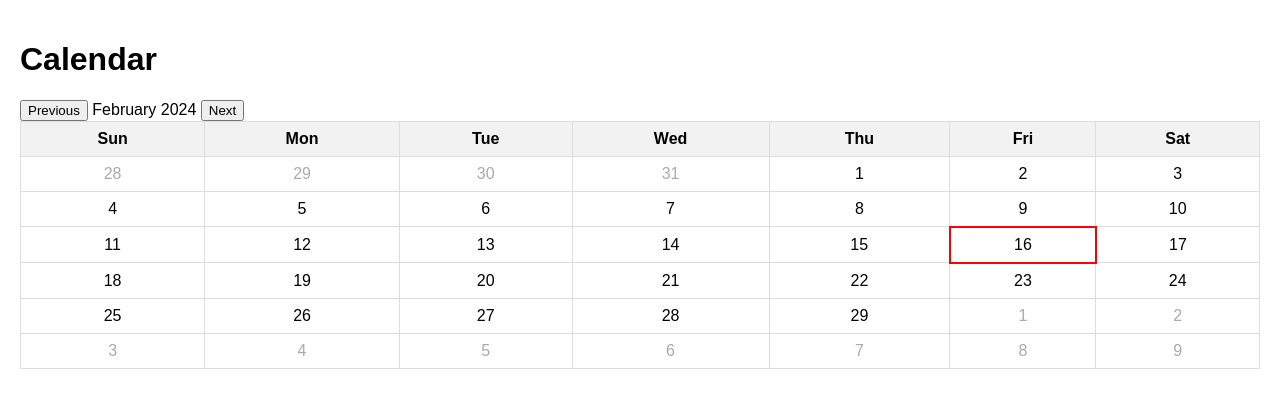
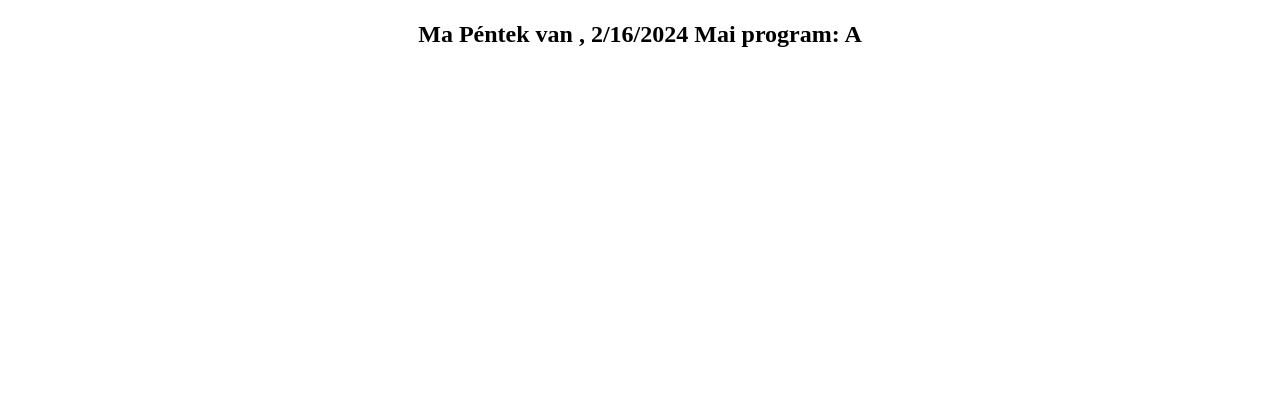
Before and after one commit to AronXxX/workoutplanner, a plain HTML site: page calendar.html in a window 1280 px wide. Drawn offline with Linux system fonts and the light colour scheme.

Commit message:
Update calendar.html

```diff
--- a/calendar.html
+++ b/calendar.html
@@ -3,133 +3,41 @@
 <head>
 <meta charset="UTF-8">
 <meta name="viewport" content="width=device-width, initial-scale=1.0">
-  <title>Calendar</title>
+<title>Display Date and Day</title>
 <style>
   body {
-      font-family: Arial, sans-serif;
-      margin: 0;
-      padding: 20px;
-    }
-    table {
-      width: 100%;
-      border-collapse: collapse;
-    }
-    th, td {
-      border: 1px solid #dddddd;
+    font-size: 24px; /* Adjust the font size as needed */
+    font-weight: 900;
     text-align: center;
-      padding: 8px;
-      position: relative;
-    }
-    th {
-      background-color: #f2f2f2;
-    }
-    .today {
-      border: 2px solid red;
-    }
-    .selected {
-      background-color: #99ff99; /* Change this to the color you prefer for selected days */
-    }
-    .inactive {
-      color: #aaaaaa; /* Adjust this color for inactive days if needed */
+    padding-top: 1%;
   }
 </style>
-</head>
-<body>
-  <h1>Calendar</h1>
-  <div>
-    <button onclick="previousMonth()">Previous</button>
-    <span id="currentMonth"></span>
-    <button onclick="nextMonth()">Next</button>
-  </div>
-  <table>
-    <thead>
-      <tr>
-        <th>Sun</th>
-        <th>Mon</th>
-        <th>Tue</th>
-        <th>Wed</th>
-        <th>Thu</th>
-        <th>Fri</th>
-        <th>Sat</th>
-      </tr>
-    </thead>
-    <tbody id="calendar-body">
-      <!-- Calendar dates will be populated here -->
-    </tbody>
-  </table>
+<script>
+  function displayDateAndText() {
+    // Get current date
+    var currentDate = new Date();
+    var dayOfWeek = currentDate.getDay(); // 0 (Sunday) through 6 (Saturday)
+    var daysOfWeekText = ['Vasárnap', 'Hétfő', 'Kedd', 'Szerda', 'Csütörök', 'Péntek', 'Szombat'];
+    var currentDay = daysOfWeekText[dayOfWeek];
+    var textToShow = '';
 
-  <script>
-    let currentYear, currentMonth;
-
-    function generateCalendar(year, month) {
-        const daysInMonth = new Date(year, month + 1, 0).getDate();
-        const firstDayIndex = new Date(year, month, 1).getDay();
-        const lastDayIndex = new Date(year, month, daysInMonth).getDay();
-        const prevMonthDays = new Date(year, month, 0).getDate();
-
-        const calendarBody = document.getElementById('calendar-body');
-        calendarBody.innerHTML = '';
-
-        let date = 1;
-        for (let i = 0; i < 6; i++) {
-            const row = document.createElement('tr');
-            for (let j = 0; j < 7; j++) {
-                const cell = document.createElement('td');
-                if (i === 0 && j < firstDayIndex) {
-                    cell.textContent = prevMonthDays - firstDayIndex + j + 1;
-                    cell.classList.add('inactive');
-                } else if (date > daysInMonth) {
-                    cell.textContent = date - daysInMonth;
-                    cell.classList.add('inactive');
-                    date++;
+    // Determine the text to display based on the day of the week
+    if (dayOfWeek === 0 || dayOfWeek === 6) { // Weekend
+      textToShow = 'Pihenőnap';
     } else {
-                    const day = date;
-                    cell.textContent = day;
-                    if (day === new Date().getDate() && year === new Date().getFullYear() && month === new Date().getMonth()) {
-                        cell.classList.add('today');
+      if (dayOfWeek === 1 || dayOfWeek === 3 || dayOfWeek === 5) { // Monday, Wednesday, Friday
+        textToShow = 'A';
+      } else { // Tuesday, Thursday
+        textToShow = 'B';
       }
-                    cell.addEventListener('click', function() {
-                        cell.classList.toggle('selected');
-                    });
-                    date++;
-                }
-                row.appendChild(cell);
-            }
-            calendarBody.appendChild(row);
     }
 
-        // Update current month display
-        document.getElementById('currentMonth').textContent = new Date(year, month).toLocaleDateString('en-US', {
-            month: 'long',
-            year: 'numeric'
-        });
+    // Display the date and text on the webpage
+    document.getElementById('dateAndText').innerHTML = 'Ma ' + currentDay + ' van , ' + currentDate.toLocaleDateString() + ' Mai program: ' + textToShow;
   }
-
-    function previousMonth() {
-        if (currentMonth === 0) {
-            currentYear--;
-            currentMonth = 11;
-        } else {
-            currentMonth--;
-        }
-        generateCalendar(currentYear, currentMonth);
-    }
-
-    function nextMonth() {
-        if (currentMonth === 11) {
-            currentYear++;
-            currentMonth = 0;
-        } else {
-            currentMonth++;
-        }
-        generateCalendar(currentYear, currentMonth);
-    }
-
-    // Display current month by default
-    const currentDate = new Date();
-    currentYear = currentDate.getFullYear();
-    currentMonth = currentDate.getMonth();
-    generateCalendar(currentYear, currentMonth);
 </script>
+</head>
+<body onload="displayDateAndText()">
+<div id="dateAndText"></div>
 </body>
 </html>
```
Lines whose indentation alone changed are shown as unchanged.
